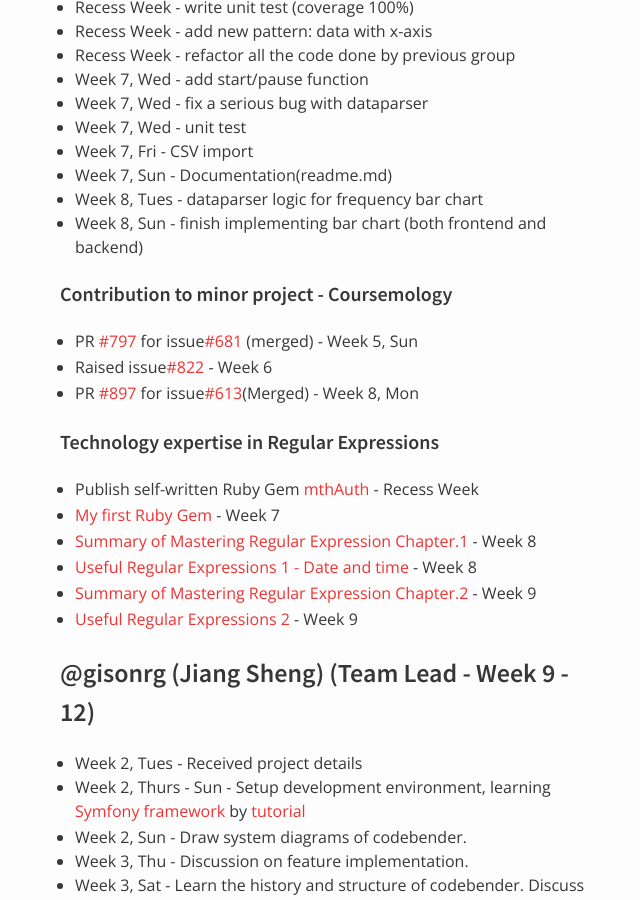
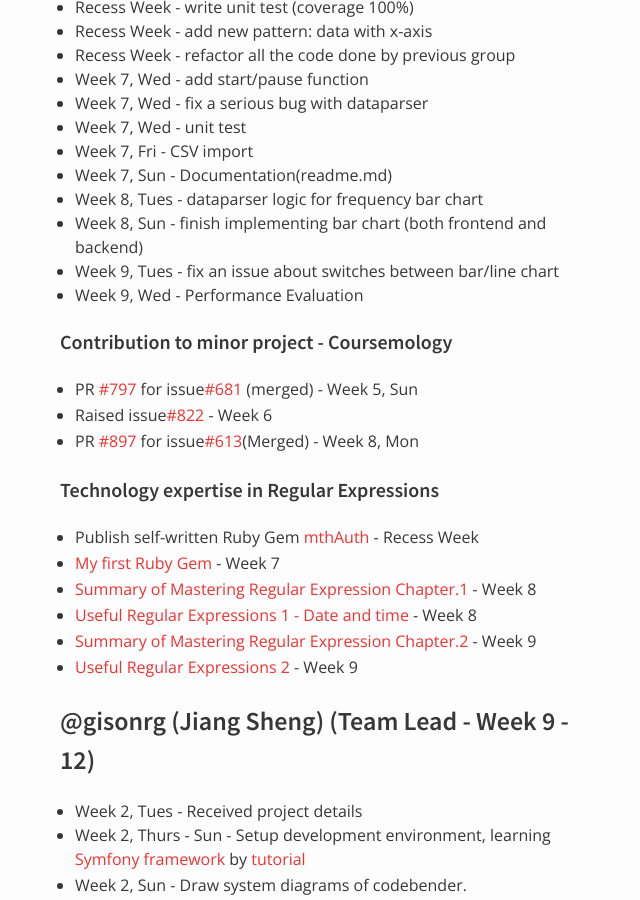
Before and after one commit to nus-oss/cs3281-AY1516S2-website, a Jekyll site: the page built from teams/codebender.md, in a window 1280 px wide and 900 px high, scrolled down 10934 px. Shown: the whole window, without its empty margins (310-950 px from the left). Built offline with Jekyll 4.4.1, drawn with Linux system fonts in a browser that asks for light colours.

Commit message:
tanghao's progress

```diff
--- a/teams/codebender.md
+++ b/teams/codebender.md
@@ -125,8 +125,8 @@
 * [x] Pause and restart the chart plotting - Week 8
 * [x] CSV Import - Week 8
 * [ ] User costumization of axis name, data name,etc - Week 9
-* [ ] Bar Chart - Week 9
-* [ ] Performance evaluation - Week 10
+* [x] Bar Chart - Week 9
+* [x] Performance evaluation - Week 10
 
 ## Contributions
 
@@ -334,6 +334,8 @@
 * Week 7, Sun - Documentation(readme.md)
 * Week 8, Tues - dataparser logic for frequency bar chart
 * Week 8, Sun - finish implementing bar chart (both frontend and backend)
+* Week 9, Tues - fix an issue about switches between bar/line chart
+* Week 9, Wed - Performance Evaluation
 
 #### Contribution to minor project - Coursemology
  * PR [#797](https://github.com/Coursemology/coursemology2/pull/797) for issue[#681](https://github.com/Coursemology/coursemology2/issues/681) (merged) - Week 5, Sun
```
